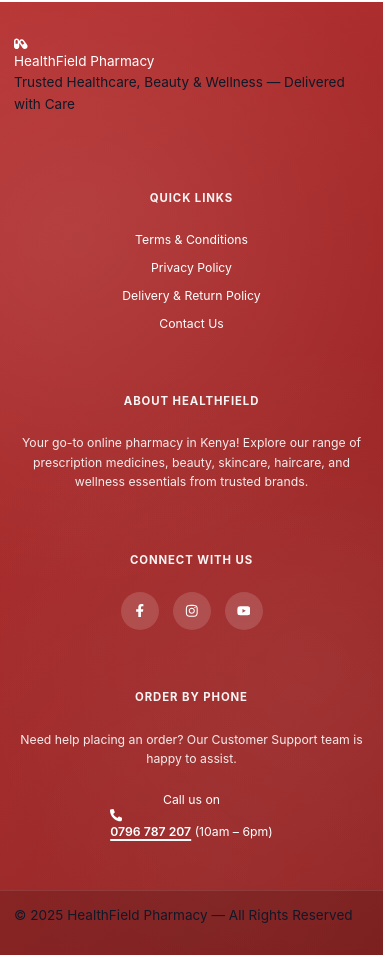
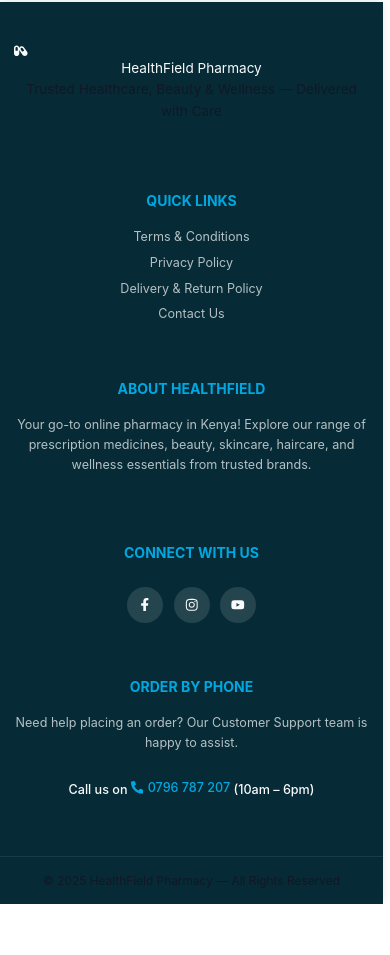
Before and after one commit to Austine-hub/HealthField-Pharmacy, a React (Vite) app: page / in a window 390 px wide. Shown: the part 8626-9581 px from the top of the page. After the commit the page ends 9530 px from the top, so only its background shows below. Built offline with nearby package versions, Linux system fonts and the light colour scheme.

Commit message:
changed footer color

```diff
--- a/src/components/footer/Footer.module.css
+++ b/src/components/footer/Footer.module.css
@@ -1,273 +1,101 @@
-/* ============================================================
-   FOOTER MODULE CSS — 2025 PRO EDITION
-   For: HealthField / Greenbay Pharmacy React Web App
-   Built with Framer Motion + clsx + CSS Modules
-   Optimized for accessibility, scalability, and responsiveness
-   ============================================================ */
+/* ==========================================================================
+   FOOTER MODULE CSS — Modern, Scalable & Responsive (2025)
+   ========================================================================= */
 
-/* ---------- ROOT FOOTER WRAPPER ---------- */
-.footer {
-  width: 100%;
-  background: linear-gradient(135deg, #b73333 0%, #8f1f1f 100%);
-  color: #ffffff;
-  position: relative;
-  overflow: hidden;
-  font-family: "Inter", system-ui, sans-serif;
-  isolation: isolate;
+:root {
+  --footer-bg: #062b36;
+  --footer-text: #f9fafb;
+  --footer-accent: #00a8e1;
+  --footer-accent-hover: #0090c7;
+  --footer-muted: rgba(255, 255, 255, 0.7);
+  --max-width: 1200px;
+  --transition: all 0.3s ease-in-out;
+  --font-main: "Inter", "Segoe UI", Arial, sans-serif;
 }
 
-/* Ambient glow background */
-.footer::before {
-  content: "";
-  position: absolute;
-  inset: 0;
-  background-image:
-    radial-gradient(circle at 20% 25%, rgba(255, 255, 255, 0.08) 0%, transparent 45%),
-    radial-gradient(circle at 80% 70%, rgba(255, 255, 255, 0.05) 0%, transparent 45%),
-    radial-gradient(circle at 50% 90%, rgba(255, 255, 255, 0.04) 0%, transparent 50%);
-  z-index: 0;
-  pointer-events: none;
+/* ---------- Footer ---------- */
+.footer {
+  background-color: var(--footer-bg);
+  color: var(--footer-text);
+  font-family: var(--font-main);
+  padding-top: 2rem;
+  padding-bottom: 1rem;
+  box-shadow: 0 -2px 10px rgba(0, 0, 0, 0.1);
 }
 
-/* ---------- MAIN CONTAINER ---------- */
 .container {
-  max-width: 1200px;
+  max-width: var(--max-width);
   margin: 0 auto;
-  padding: 3rem 2rem;
+  padding: 0 1rem;
   display: grid;
-  grid-template-columns: repeat(auto-fit, minmax(260px, 1fr));
-  gap: 2.5rem;
-  position: relative;
-  z-index: 1;
+  grid-template-columns: repeat(auto-fit, minmax(220px, 1fr));
+  gap: 2rem;
 }
 
-/* ---------- FOOTER SECTIONS ---------- */
+/* ---------- Section ---------- */
 .section {
   display: flex;
   flex-direction: column;
-  gap: 1rem;
+  gap: 0.75rem;
 }
 
 .sectionTitle {
-  font-size: 0.95rem;
   font-weight: 700;
-  letter-spacing: 0.08em;
+  font-size: 1rem;
   text-transform: uppercase;
-  margin-bottom: 0.75rem;
-  color: #fff;
-  opacity: 0.95;
+  color: var(--footer-accent);
+  margin-bottom: 0.5rem;
 }
 
-/* ---------- QUICK LINKS ---------- */
+/* ---------- Links ---------- */
 .links {
   display: flex;
   flex-direction: column;
-  gap: 0.6rem;
+  gap: 0.4rem;
 }
 
 .link {
-  color: #ffffff;
-  font-size: 0.9375rem;
+  color: var(--footer-muted);
   text-decoration: none;
-  position: relative;
-  transition: all 0.3s ease;
-  width: fit-content;
-}
-
-.link::after {
-  content: "";
-  position: absolute;
-  bottom: -3px;
-  left: 0;
-  height: 2px;
-  width: 0;
-  background-color: #ffffff;
-  transition: width 0.3s ease;
+  font-size: 0.9rem;
+  transition: var(--transition);
 }
 
 .link:hover {
-  transform: translateX(4px);
-  opacity: 0.9;
+  color: var(--footer-accent);
+  text-decoration: underline;
 }
 
-.link:hover::after {
-  width: 100%;
+/* ---------- About ---------- */
+.description {
+  color: var(--footer-muted);
+  line-height: 1.6;
+  font-size: 0.9rem;
 }
 
-.link:focus {
-  outline: 2px solid #ffffff;
-  outline-offset: 3px;
-  border-radius: 2px;
-}
-
-/* ---------- TEXT CONTENT ---------- */
-.description {
-  font-size: 0.9375rem;
-  line-height: 1.6;
-  color: #ffffff;
-  opacity: 0.9;
-  margin: 0;
-}
-
-/* ---------- SOCIAL ICONS ---------- */
+/* ---------- Social ---------- */
 .socialLinks {
   display: flex;
-  align-items: center;
-  flex-wrap: wrap;
-  gap: 1rem;
+  gap: 0.75rem;
+  margin-top: 0.5rem;
 }
 
 .socialLink {
-  width: 44px;
-  height: 44px;
+  display: inline-flex;
+  align-items: center;
+  justify-content: center;
+  background-color: rgba(255, 255, 255, 0.12);
   border-radius: 50%;
-  display: flex;
-  justify-content: center;
-  align-items: center;
-  background-color: rgba(255, 255, 255, 0.15);
-  color: #ffffff;
-  text-decoration: none;
-  transition: all 0.3s ease;
-  backdrop-filter: blur(4px);
+  width: 36px;
+  height: 36px;
+  color: var(--footer-text);
+  transition: var(--transition);
 }
 
 .socialLink:hover {
-  background-color: rgba(255, 255, 255, 0.3);
-  transform: translateY(-3px) scale(1.05);
-  box-shadow: 0 6px 15px rgba(0, 0, 0, 0.25);
-}
-
-.socialLink:focus {
-  outline: 2px solid #ffffff;
-  outline-offset: 3px;
-}
-
-.socialIcon {
-  width: 20px;
-  height: 20px;
-  flex-shrink: 0;
-}
-
-/* ---------- CONTACT / PHONE ---------- */
-.phoneDescription {
-  font-size: 0.9375rem;
+  background-color: var(--footer-accent);
   color: #ffffff;
-  opacity: 0.9;
-  margin-bottom: 0.5rem;
-}
-
-.phoneInfo {
-  font-size: 0.9375rem;
-  color: #ffffff;
-}
-
-.phoneLink {
-  color: #ffffff;
-  font-weight: 600;
-  text-decoration: underline;
-  text-underline-offset: 3px;
-  text-decoration-thickness: 2px;
-  transition: all 0.3s ease;
-}
-
-.phoneLink:hover {
-  text-decoration-color: transparent;
-  opacity: 0.9;
-}
-
-.phoneLink:focus {
-  outline: 2px solid #ffffff;
-  outline-offset: 2px;
-  border-radius: 2px;
-}
-
-/* ---------- COPYRIGHT STRIP ---------- */
-.copyright {
-  background-color: rgba(0, 0, 0, 0.15);
-  border-top: 1px solid rgba(255, 255, 255, 0.1);
-  padding: 1.5rem 2rem;
-  position: relative;
-  z-index: 1;
-}
-
-.copyrightContent {
-  max-width: 1200px;
-  margin: 0 auto;
-  display: flex;
-  align-items: center;
-  justify-content: center;
-  gap: 0.75rem;
-  text-align: center;
-  flex-wrap: wrap;
-}
-
-.asterisk {
-  font-size: 1.4rem;
-  color: #ffffff;
-  line-height: 1;
-}
-
-.copyrightText {
-  font-size: 0.875rem;
-  color: #ffffff;
-  margin: 0;
-}
-
-/* ---------- RESPONSIVENESS ---------- */
-@media (max-width: 1024px) {
-  .container {
-    grid-template-columns: repeat(2, 1fr);
-    gap: 2rem;
-    padding: 2.5rem 1.5rem;
-  }
-}
-
-@media (max-width: 768px) {
-  .container {
-    grid-template-columns: 1fr;
-    gap: 2rem;
-    padding: 2rem 1.25rem;
-  }
-
-  .section {
-    text-align: center;
-    align-items: center;
-  }
-
-  .links {
-    align-items: center;
-  }
-
-  .socialLinks {
-    justify-content: center;
-  }
-
-  .description,
-  .phoneDescription,
-  .phoneInfo {
-    text-align: center;
-  }
-}
-
-@media (max-width: 480px) {
-  .container {
-    padding: 1.5rem 1rem;
-  }
-
-  .sectionTitle {
-    font-size: 0.8125rem;
-  }
-
-  .link,
-  .description,
-  .phoneDescription,
-  .phoneInfo {
-    font-size: 0.875rem;
-  }
-
-  .socialLink {
-    width: 38px;
-    height: 38px;
+  transform: translateY(-2px);
 }
 
 .socialIcon {
@@ -275,36 +103,53 @@
   height: 18px;
 }
 
-  .copyright {
-    padding: 1rem;
+/* ---------- Phone ---------- */
+.phoneDescription {
+  color: var(--footer-muted);
+  font-size: 0.9rem;
 }
 
-  .copyrightText {
-    font-size: 0.8125rem;
+.phoneInfo {
+  color: var(--footer-text);
+  font-weight: 500;
+  font-size: 0.9rem;
+}
+
+.phoneLink {
+  color: var(--footer-accent);
+  text-decoration: none;
+  display: inline-flex;
+  align-items: center;
+  gap: 0.3rem;
+}
+
+.phoneLink:hover {
+  color: var(--footer-accent-hover);
+}
+
+/* ---------- Copyright ---------- */
+.copyright {
+  border-top: 1px solid rgba(255, 255, 255, 0.08);
+  margin-top: 2rem;
+  padding-top: 1rem;
+  text-align: center;
+  color: var(--footer-muted);
+  font-size: 0.85rem;
+}
+
+.copyText {
+  margin: 0;
+}
+
+/* ---------- Responsive ---------- */
+@media (max-width: 768px) {
+  .container {
+    text-align: center;
+    grid-template-columns: 1fr;
+    gap: 1.5rem;
+  }
+
+  .socialLinks {
+    justify-content: center;
   }
 }
-
-/* ---------- ACCESSIBILITY & MOTION ---------- */
-@media (prefers-contrast: high) {
-  .link,
-  .phoneLink {
-    text-decoration: underline;
-  }
-
-  .socialLink {
-    border: 2px solid #ffffff;
-  }
-}
-
-@media (prefers-reduced-motion: reduce) {
-  .link,
-  .socialLink,
-  .phoneLink {
-    transition: none;
-  }
-
-  .link:hover,
-  .socialLink:hover {
-    transform: none;
-  }
-}
```
Lines whose indentation alone changed are shown as unchanged.
